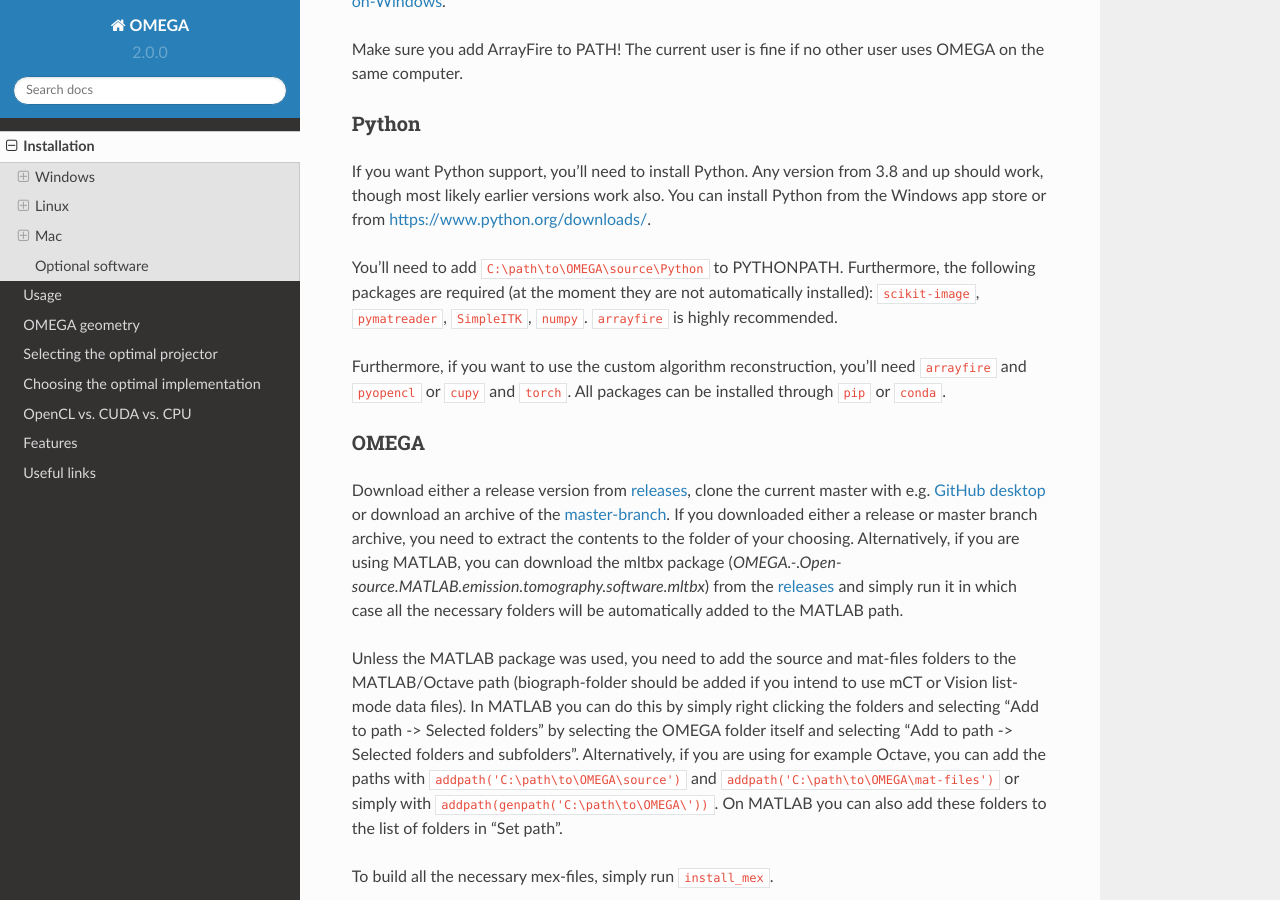
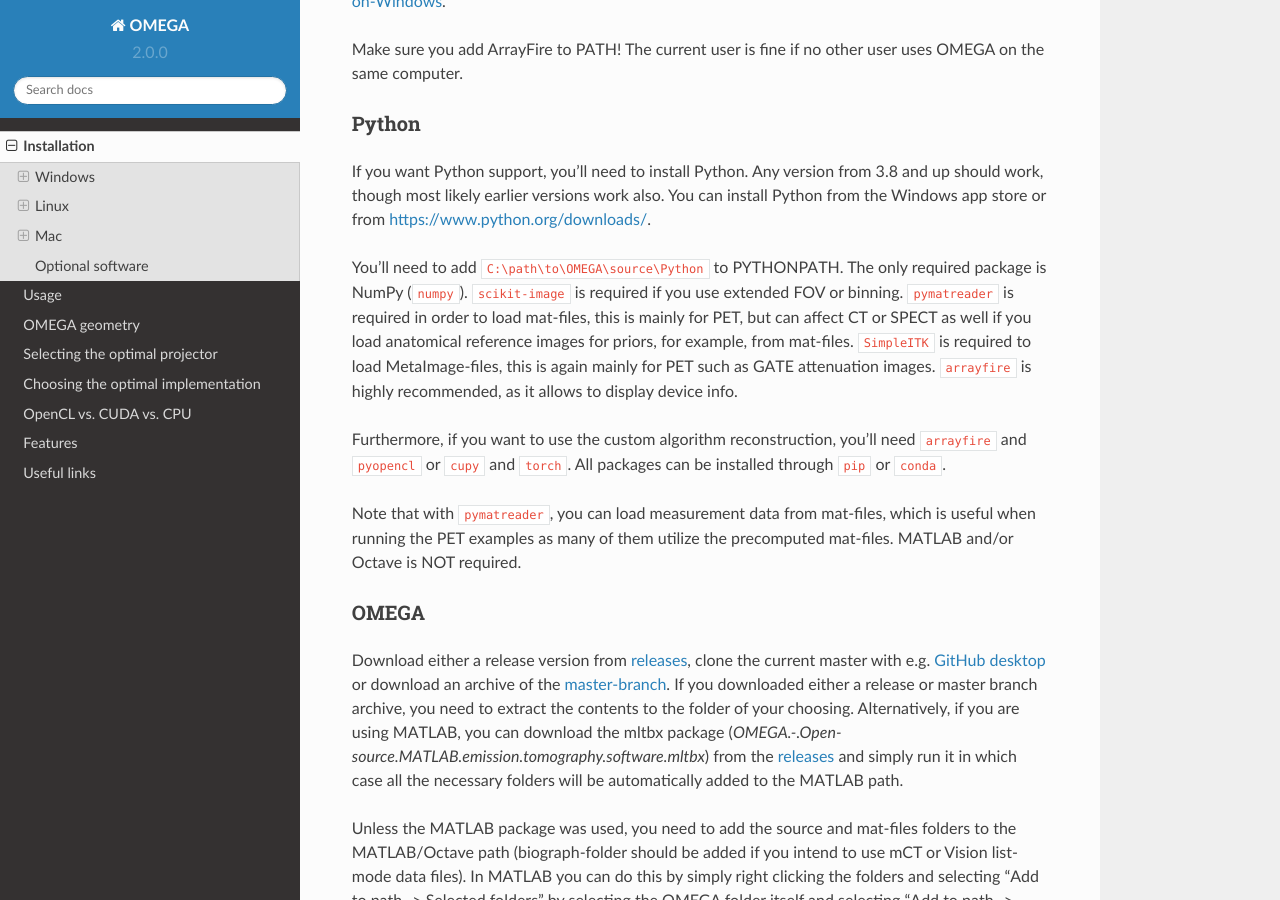
Before and after one commit to villekf/OMEGA-doc, a Sphinx documentation site: the page built from docs/source/installation.rst, in a window 1280 px wide and 900 px high, scrolled down 3305 px. Built offline with Sphinx 7.4.7 and the Read the Docs theme 2.0.0, drawn with Linux system fonts in a browser that asks for light colours; some of the changed text lies outside the part shown.

Commit message:
Update Python installation

```diff
--- a/docs/source/installation.rst
+++ b/docs/source/installation.rst
@@ -89,10 +89,13 @@
 
 If you want Python support, you'll need to install Python. Any version from 3.8 and up should work, though most likely earlier versions work also. You can install Python from the Windows app store or from https://www.python.org/downloads/.
 
-You'll need to add ``C:\path\to\OMEGA\source\Python`` to PYTHONPATH. Furthermore, the following packages are required (at the moment they are not automatically installed):
-``scikit-image``, ``pymatreader``, ``SimpleITK``, ``numpy``. ``arrayfire`` is highly recommended.
+You'll need to add ``C:\path\to\OMEGA\source\Python`` to PYTHONPATH. The only required package is NumPy (``numpy``). ``scikit-image`` is required if you use extended FOV or binning.
+``pymatreader`` is required in order to load mat-files, this is mainly for PET, but can affect CT or SPECT as well if you load anatomical reference images for priors, for example, from mat-files. ``SimpleITK`` is
+required to load MetaImage-files, this is again mainly for PET such as GATE attenuation images. ``arrayfire`` is highly recommended, as it allows to display device info.
 
 Furthermore, if you want to use the custom algorithm reconstruction, you'll need ``arrayfire`` and ``pyopencl`` or ``cupy`` and ``torch``. All packages can be installed through ``pip`` or ``conda``.
+
+Note that with ``pymatreader``, you can load measurement data from mat-files, which is useful when running the PET examples as many of them utilize the precomputed mat-files. MATLAB and/or Octave is NOT required.
 
 OMEGA
 ^^^^^
@@ -184,10 +187,13 @@
 
 You need to have Python installed. Any version from 3.8 and up should work, though most likely earlier versions work also. You should install Python using your the package manager of your distro, e.g. ``sudo apt install python``, though often some version should be preinstalled.
 
-You'll need to add ``/path/to/OMEGA/source/Python`` to PYTHONPATH. Furthermore, the following packages are required (at the moment they are not automatically installed):
-``scikit-image``, ``pymatreader``, ``SimpleITK``, ``numpy``. ``arrayfire`` is highly recommended.
+You'll need to add ``/path/to/OMEGA/source/Python`` to PYTHONPATH. The only required package is NumPy (``numpy``). ``scikit-image`` is required if you use extended FOV or binning.
+``pymatreader`` is required in order to load mat-files, this is mainly for PET, but can affect CT or SPECT as well if you load anatomical reference images for priors, for example, from mat-files. ``SimpleITK`` is
+required to load MetaImage-files, this is again mainly for PET such as GATE attenuation images. ``arrayfire`` is highly recommended, as it allows to display device info.
 
 Furthermore, if you want to use the custom algorithm reconstruction, you'll need ``arrayfire`` and ``pyopencl`` or ``cupy`` and ``torch``. All packages can be installed through ``pip`` or ``conda``.
+
+Note that with ``pymatreader``, you can load measurement data from mat-files, which is useful when running the PET examples as many of them utilize the precomputed mat-files. MATLAB and/or Octave is NOT required.
 
 OMEGA
 ^^^^^
```
